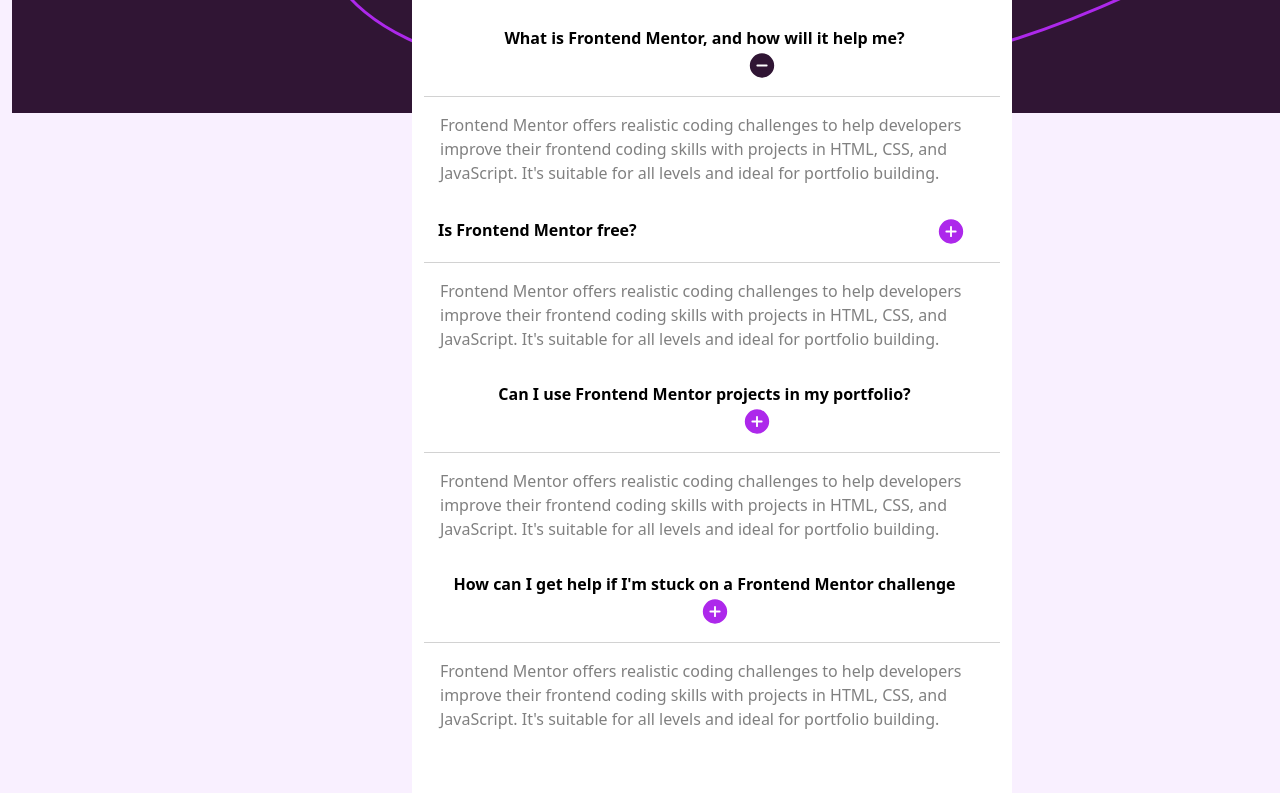
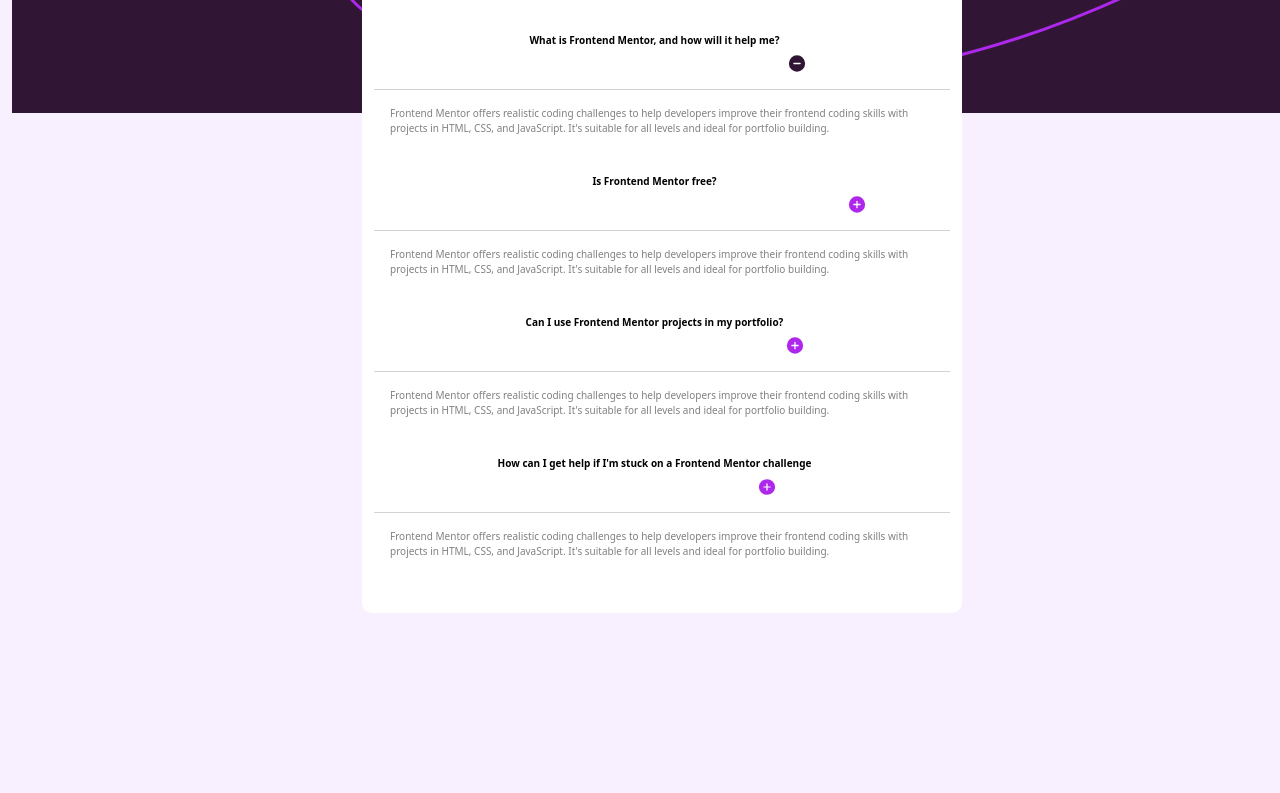
Before and after one commit to IkechukwuChiemelieCharles/FAQ-Page, a plain HTML site: page index.html in a window 1280 px wide. Shown: the part 207-1000 px from the top of the page. After the commit the page ends 820 px from the top, so only its background shows below. Drawn offline with nearby package versions, Linux system fonts and the light colour scheme.

Commit message:
made responsive for desktop and mobile

```diff
--- a/faq.css
+++ b/faq.css
@@ -1,3 +1,8 @@
+* {
+  box-sizing: border-box;
+  margin: 0;
+  padding: 0;
+}
 body {
   background-color: hsl(275, 100%, 97%);
 }
@@ -6,23 +11,27 @@ body {
 }
 .container {
   position: absolute;
-  width: 600px;
-  height: 900px;
-  margin: -200px 400px;
+  width: 420px;
+  height: 650px;
+  margin: -200px 25px;
   border-radius: 10px;
   background-color: white;
 }
 .minus {
-  margin-left: 100px;
+  margin-left: 90px;
+  width: 20px;
 }
 .plus1 {
-  margin-left: 295px;
+  width: 20px;
+  margin-left: 210px;
 }
 .plus2 {
-  margin-left: 90px;
+  width: 20px;
+  margin-left: 83px;
 }
 .plus3 {
-  margin-left: 5px;
+  width: 20px;
+  margin-left: 30px;
 }
 .star {
   margin-right: 10px;
@@ -35,6 +44,7 @@ h1 {
 }
 .card-body {
   color: grey;
+  font-size: 10px;
 }
 .card {
   border: 0;
@@ -45,5 +55,58 @@ h1 {
 }
 b {
   color: rgb(0, 0, 0);
-  margin-left: -15px;
+  font-size: 10px;
+  margin-left: -20px;
 }
+
+@media screen and (min-width: 1028px) {
+  body {
+    background-color: hsl(275, 100%, 97%);
+  }
+  .container-fluid {
+    position: relative;
+  }
+  .container {
+    position: absolute;
+    width: 600px;
+    height: 700px;
+    margin: -200px 350px;
+    border-radius: 10px;
+    background-color: white;
+  }
+  .minus {
+    margin-left: 270px;
+  }
+  .plus1 {
+    margin-left: 390px;
+  }
+  .plus2 {
+    margin-left: 265px;
+  }
+  .plus3 {
+    margin-left: 210px;
+  }
+  .star {
+    margin-right: 10px;
+    width: 30px;
+    margin-bottom: 5px;
+  }
+  h1 {
+    margin-top: 20px;
+    margin-bottom: 30px;
+  }
+  .card-body {
+    color: grey;
+  }
+  .card {
+    border: 0;
+    background-color: white;
+  }
+  .card-header {
+    background-color: white;
+  }
+  b {
+    color: rgb(0, 0, 0);
+    margin-left: -15px;
+  }
+}
```
